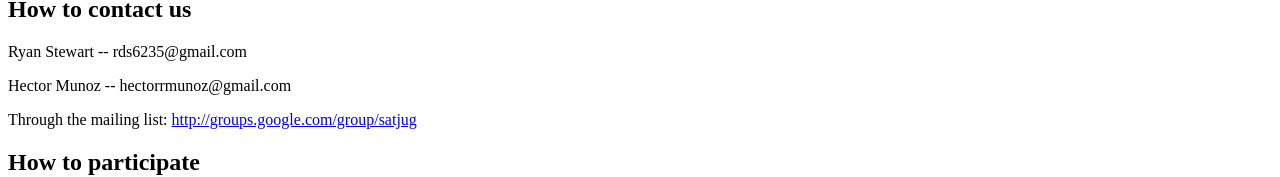
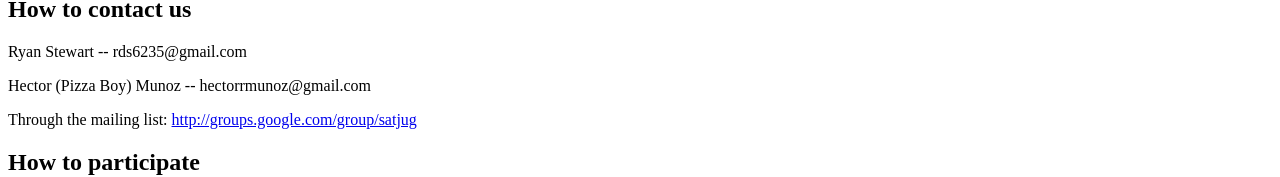
Before and after one commit to satjug/old-java-net, a plain HTML site: page www/index.html in a window 1280 px wide. Shown: the part 499-676 px from the top of the page. Drawn offline with Linux system fonts and the light colour scheme.

Commit message:
Nickname
git-svn-id: https://svn.java.net/svn/satjug~svn/trunk@70 2a95e853-3fd2-c543-90e7-81dd431a3a96

```diff
--- a/www/index.html
+++ b/www/index.html
@@ -12,7 +12,7 @@
 </ul>
 <h2>How to contact us</h2>
 <p>Ryan Stewart -- rds6235@gmail.com</p>
-<p>Hector Munoz -- hectorrmunoz@gmail.com</p>
+<p>Hector (Pizza Boy) Munoz -- hectorrmunoz@gmail.com</p>
 <p>Through the mailing list: <a href="http://groups.google.com/group/satjug">http://groups.google.com/group/satjug</a></p>
 <h2>How to participate</h2>
 <div style="float: left; margin-right: 25px;">
```
